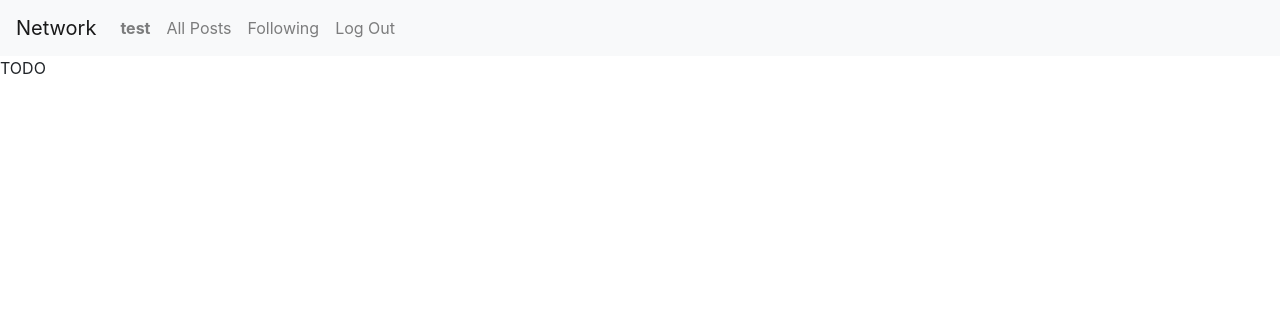
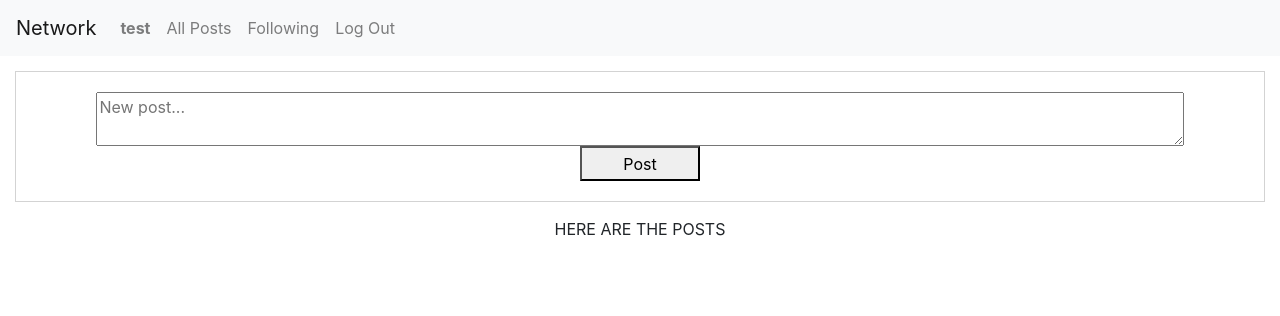
Before and after one commit to whejy/cs50w-project4-network, a Django app: page / in a window 1280 px wide. Shown: the top 316 px of the page. Run offline with Django 3.2, Linux system fonts and the light colour scheme; a user stored in the database is signed in; some libraries are stand-ins or nearby versions.

Commit message:
new-post displays only for logged in users

```diff
--- /dev/null
+++ b/network/static/network/script.js
@@ -0,0 +1,71 @@
+document.addEventListener('DOMContentLoaded', function() {
+
+
+    // Display posts page on login
+    window.onload=function(){
+        document.getElementById("posts").click();
+      };
+
+
+    // Select all buttons
+    document.querySelectorAll('.nav-link').forEach(button => {
+
+        // When a button is clicked, switch to that page
+        button.onclick = function() {
+            loadPage(this.dataset.page);
+        }
+    })
+
+
+    // Retrieve new post data if user is logged in
+    var loggedIn = document.querySelector('#create-post');
+    if (loggedIn) {
+        loggedIn.addEventListener('click', () => {
+            var post = document.querySelector('textarea').value;
+            if (post != '') {
+                console.log(post);
+            }
+            else {
+                console.log('no content');
+            }
+        });
+    }
+});
+
+// function load_posts() {
+
+//     document.querySelector('#posts-display').style.display = 'block';
+//     document.querySelector('#posts-list').style.display = 'block';
+
+//     // Get content of new post
+//     document.querySelector('#create-post').addEventListener('click', () => {
+//         var post = document.querySelector('textarea').value;
+//         if (post != '') {
+//             console.log(post);
+//         }
+//         else {
+//             console.log('no content');
+//         }
+//     });
+
+function loadPage(page) {
+
+    // Hide all pages
+    document.querySelectorAll('.page').forEach(div => {
+        div.style.display = 'none';
+    });
+
+    // Display requested page
+    if (page) {
+        document.querySelector(`#${page}`).style.display = 'block';
+    }
+
+    // Display nested divs
+    if (page == 'posts-page') {
+        var posts = document.querySelector(`#${page}`).children
+        var postsArray = Array.from(posts);
+        postsArray.forEach(div => {
+            div.style.display = 'block';
+        })
+    };
+}
--- a/network/static/network/styles.css
+++ b/network/static/network/styles.css
@@ -0,0 +1,32 @@
+.hidden {
+    display: none
+}
+
+.center {
+    text-align: center;
+}
+
+
+#posts-display, #posts-list {
+    border:lightgray 1px solid;
+    padding: 20px;
+    margin: 15px;
+}
+
+#new-post {
+    width: 100%;
+}
+
+
+textarea, .submit-button {
+    display: block;
+    margin-left: auto;
+    margin-right: auto;
+    width: 90%;
+}
+
+
+.submit-button {
+    width: 10%;
+    height: 35px;
+}
--- a/network/templates/network/index.html
+++ b/network/templates/network/index.html
@@ -1,5 +1,28 @@
 {% extends "network/layout.html" %}
+{% load static %}
 
 {% block body %}
-    TODO
+<div id="posts-page">
+    {% if user.is_authenticated %}
+    <div id="posts-display" class="page">
+        <span id="new-post">
+            <textarea placeholder="New post..."></textarea>
+            <button class="submit-button" id="create-post">Post</button>
+        </span>
+    </div>
+    {% endif %}
+    <div class="page center">
+        HERE ARE THE POSTS
+    </div>
+</div>
+    <div id="profile-page" class="page">
+        PROFILE
+    </div>
+    <div id="following-page" class="page">
+        FOLLOWING
+    </div>
 {% endblock %}
+
+{% block script %}
+<script src="{% static 'network/script.js' %}"></script>
+{% endblock %}
--- a/network/templates/network/layout.html
+++ b/network/templates/network/layout.html
@@ -6,6 +6,8 @@
         <title>{% block title %}Social Network{% endblock %}</title>
         <link rel="stylesheet" href="https://stackpath.bootstrapcdn.com/bootstrap/4.4.1/css/bootstrap.min.css" integrity="sha384-Vkoo8x4CGsO3+Hhxv8T/Q5PaXtkKtu6ug5TOeNV6gBiFeWPGFN9MuhOf23Q9Ifjh" crossorigin="anonymous">
         <link href="{% static 'network/styles.css' %}" rel="stylesheet">
+        {% block script %}
+        {% endblock %}
     </head>
     <body>
 
@@ -16,15 +18,15 @@
               <ul class="navbar-nav mr-auto">
                 {% if user.is_authenticated %}
                     <li class="nav-item">
-                        <a class="nav-link" href="#"><strong>{{ user.username }}</strong></a>
+                        <a class="nav-link" href="#" data-page="profile-page"><strong>{{ user.username }}</strong></a>
                     </li>
                 {% endif %}
                 <li class="nav-item">
-                  <a class="nav-link" href="{% url 'index' %}">All Posts</a>
+                  <a class="nav-link" id="posts" href="#" data-page="posts-page">All Posts</a>
                 </li>
                 {% if user.is_authenticated %}
                     <li class="nav-item">
-                        <a class="nav-link" href="#">Following</a>
+                        <a class="nav-link" href="#" data-page="following-page">Following</a>
                     </li>
                     <li class="nav-item">
                         <a class="nav-link" href="{% url 'logout' %}">Log Out</a>
```
Also changed, not shown: db.sqlite3 (added), network/migrations/0001_initial.py (added), network/migrations/__init__.py (added).
